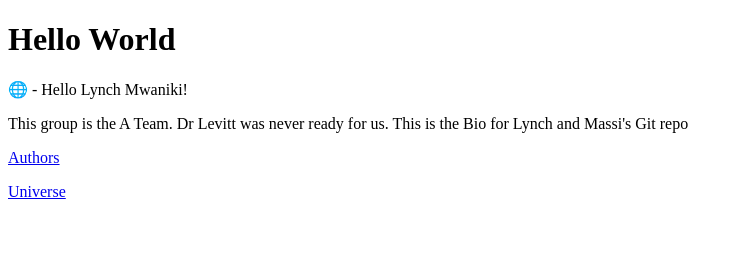
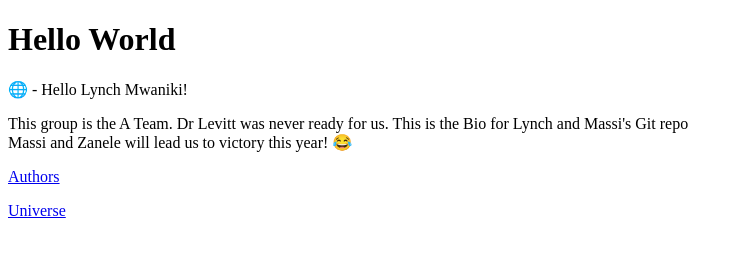
Before and after one commit to 783767/DemoLab1, a plain HTML site: page index.html in a window 1280 px wide. Shown: the whole page, without its empty margins (0-743 px from the left). Drawn offline with Linux system fonts and the light colour scheme.

Commit message:
Modified bio.

```diff
--- a/index.html
+++ b/index.html
@@ -10,7 +10,8 @@
 	&#127760 - Hello  Lynch Mwaniki!
 	</p>
 	<p>This group is the A Team. Dr Levitt was never ready for us.
-	This is the Bio for Lynch and Massi's Git repo
+	This is the Bio for Lynch and Massi's Git repo <br/>
+	Massi and Zanele will lead us to victory this year! &#128514 &#x1F3FF
 	</P>
 	<p><a href="author.html">Authors</a></p>
 	<p><a href="dummy.html">Universe</a></p>
```
